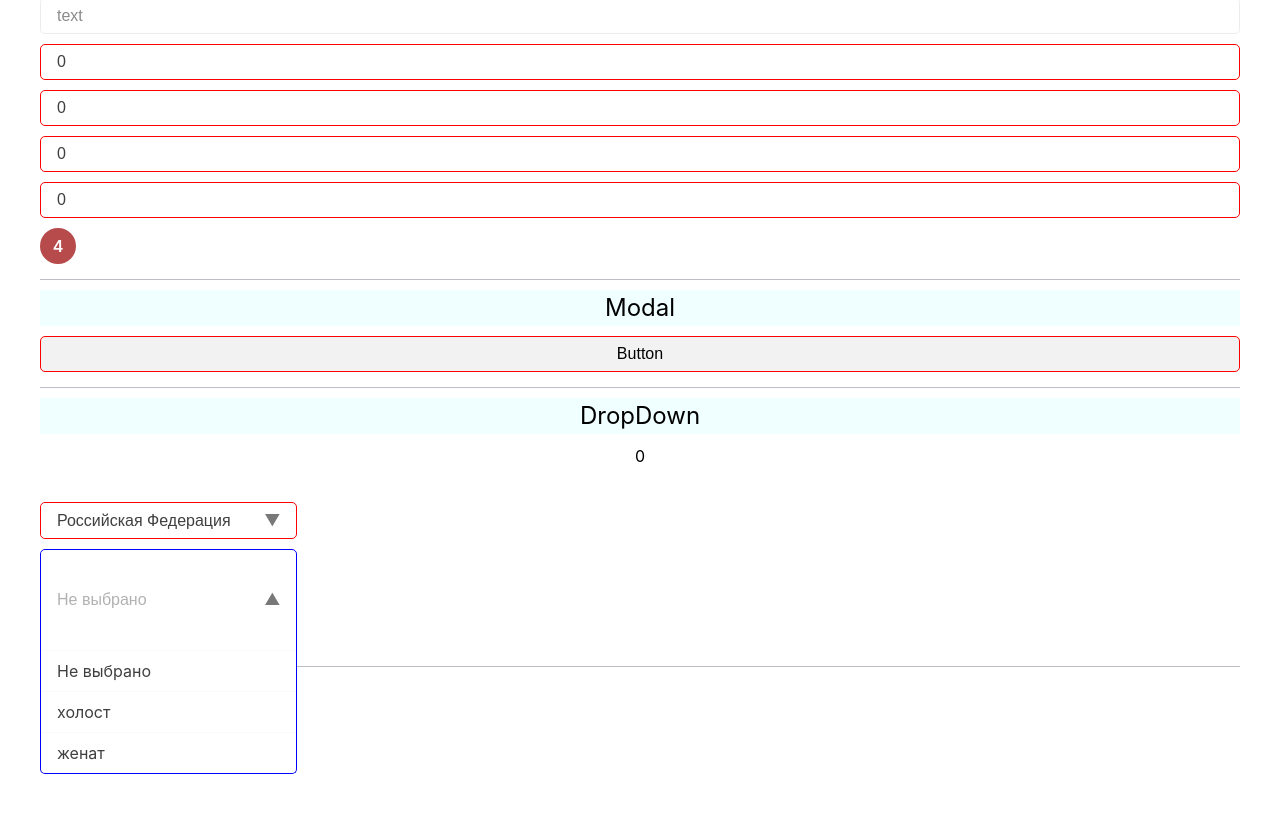
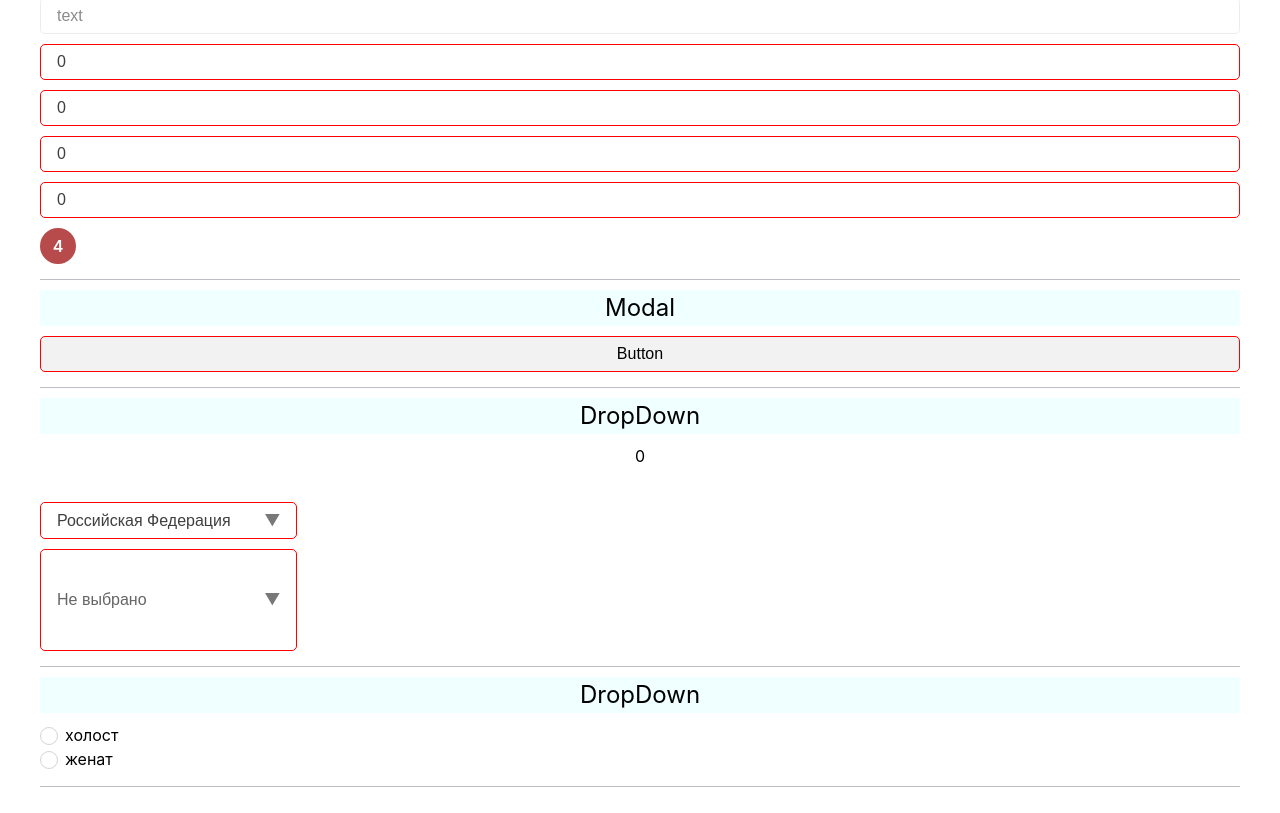
Before and after one commit to Smoren/vue3-hive-ui-kit, a Vue app: page / in a window 1280 px wide. Shown: the part 655-1468 px from the top of the page. Before the commit the page ends 1429 px from the top, so only its background shows below. Built offline with nearby package versions, Linux system fonts and the light colour scheme.

Commit message:
HiveRadion: added

```diff
--- a/src/App.vue
+++ b/src/App.vue
@@ -4,6 +4,7 @@ import WidgetWrapper from '@/WidgetWrapper.vue';
 import { HiveButton, HiveDialog, HiveLoader, HiveTextarea } from '.';
 import HiveInput from './components/hive-input/hive-input.vue';
 import HiveDropDown from './components/hive-drop-down/hive-drop-down.vue';
+import HiveRadioGroup from './components/hive-radio-group/hive-radio-group.vue';
 import HiveBadge from './components/hive-badge/hive-badge.vue';
 import { Option } from './common/types/select';
 import { useYearStore } from './stores/years';
@@ -191,6 +192,8 @@ const statusList = [
   },
 ];
 
+const radioGroup = ref(null);
+
 const date: Ref<Date | undefined> = ref();
 
 const yearStore = useYearStore();
@@ -282,7 +285,7 @@ const handleSearch = (value: string) => {
         {{ dd4 }}
         <br />
         {{ mm }}
-        <hive-drop-down v-model="dropdown" :options="optionsObject" :style="{ width: '300px' }" />
+        <hive-drop-down v-model="dropdown" :options="optionsObject" :style="{ width: '300px' }" value-field="id" />
         <!-- <hive-drop-down v-model="dd3" :options="optionsObjectSort" value-field="value" title-field="title" /> -->
         <!-- <hive-drop-down v-model="dd3" :options="optionsObjectSort" title-field="titl" value-field="valu" /> -->
         <!-- <hive-drop-down v-model="dd3" :options="yearList" title-field="title" value-field="value" with-null /> -->
@@ -295,9 +298,13 @@ const handleSearch = (value: string) => {
           value-field="id"
           with-null
           height="100px"
-          :focusOnMount="true"
         />
         <!-- <hive-drop-down v-model="mm" :options="statusList" title-field="title" value-field="id" /> -->
+      </widget-wrapper>
+      <!-- RadioGroup -->
+      <widget-wrapper title="DropDown">
+        {{ radioGroup }}
+        <hive-radio-group :options="maritalStatusList" v-model="radioGroup" title-field="title" value-field="id" />
       </widget-wrapper>
     </div>
   </div>
--- a/src/common/mixin/emits.ts
+++ b/src/common/mixin/emits.ts
@@ -28,10 +28,11 @@ export const onKeydown = (emit: Keydown, event: KeyboardEvent) => {
   emit('keydown', event);
 };
 
-export type Update<T> = (e: 'update:modelValue', value: T) => void;
+export type Update<T> = ((e: 'update:modelValue', value: T) => void) & ((e: 'change', value: T) => void);
 
 export const onUpdateModelValue = <T>(emit: Update<T>, value: T) => {
   emit('update:modelValue', value);
+  emit('change', value);
 };
 
 export type Click = (e: 'click', event: MouseEvent) => void;
--- a/src/components/hive-drop-down/hooks/use-filter.ts
+++ b/src/components/hive-drop-down/hooks/use-filter.ts
@@ -4,19 +4,19 @@ import { CurrentOptions, CurrentOptionsRef, Options, Value } from '@/common/type
 export type FilterConfig = {
   options: Options | undefined;
   modelValue: Value;
-  withUndefined: boolean;
-  withNull: boolean;
-  nullTitle: string;
   fieldTitle: string;
   fieldValue: string;
+  withUndefined?: boolean;
+  withNull?: boolean;
+  nullTitle?: string;
 };
 
 export const useFilter = ({
   options,
   modelValue,
-  withUndefined,
-  withNull,
-  nullTitle,
+  withUndefined = false,
+  withNull = false,
+  nullTitle = '',
   fieldTitle,
   fieldValue,
 }: FilterConfig) => {
--- /dev/null
+++ b/src/components/hive-radio-group/hive-radio-group.vue
@@ -0,0 +1,179 @@
+<script lang="ts" setup>
+import { CommonProps } from '@/common/mixin/props';
+import { ref, watch } from 'vue';
+import { Options, Value } from '@/common/types/select';
+import { useFilter } from '@/components/hive-drop-down/hooks/use-filter';
+import { useOnMount } from '@/common/hooks/use-mount';
+import { Mount, Unmount, Update, onUpdateModelValue } from '@/common/mixin/emits';
+
+export interface Props extends CommonProps {
+  modelValue: Value;
+  inline?: boolean;
+  options?: Options;
+  titleField?: string;
+  valueField?: string;
+}
+
+const props = withDefaults(defineProps<Props>(), {
+  inline: false,
+  titleField: 'title',
+  valueField: 'value',
+});
+
+type Emit = Mount & Unmount & Update<Value>;
+const emit = defineEmits<Emit>();
+
+useOnMount(emit);
+
+const currentValue = ref(props.modelValue);
+
+const { filteredOptions } = useFilter({
+  options: props.options,
+  modelValue: props.modelValue,
+  fieldTitle: props.titleField,
+  fieldValue: props.valueField,
+});
+
+const changeValue = (value: Value) => {
+  onUpdateModelValue<Value>(emit, value);
+  currentValue.value = value;
+};
+
+watch(
+  () => props.modelValue,
+  () => {
+    currentValue.value = props.modelValue;
+  },
+);
+
+watch(
+  () => props.options,
+  () => {
+    filteredOptions.value = useFilter({
+      options: props.options,
+      modelValue: props.modelValue,
+      fieldTitle: props.titleField,
+      fieldValue: props.valueField,
+    }).filteredOptions.value;
+  },
+);
+</script>
+
+<template>
+  <div>
+    <div class="fields" :class="{ inline: inline }">
+      <div
+        v-for="(option, i) in filteredOptions"
+        :key="option[i]"
+        class="field"
+        @click.prevent
+        @click="changeValue(option[1][valueField])"
+      >
+        <input
+          :id="`hive-radio-${option[1][valueField]}`"
+          :checked="option[1][valueField] === currentValue"
+          class="radio-input"
+          tabindex="0"
+          type="radio"
+        />
+        <label
+          class="input-label"
+          :for="`hive-radio-${option[1][valueField]}`"
+          :class="{ checked: option[1][valueField] === currentValue }"
+        >
+          {{ option[1][titleField] }}
+        </label>
+      </div>
+    </div>
+  </div>
+</template>
+
+<style lang="scss" scoped>
+@import '@/assets/variables.scss';
+
+$transition-duration: 0.1s;
+$transition-type: ease;
+$transiton: $transition-duration $transition-type;
+$transitions: border $transiton, opacity $transiton, transform $transiton, box-shadow $transiton,
+  -webkit-transform $transiton, -webkit-box-shadow $transiton;
+$inner-size: 18px;
+$outer-size: $inner-size - 2px;
+$border-radius: 100%;
+$top: calc(50% - ($outer-size/2));
+$base-addition: 5px;
+$paddint-left: max(25px, $outer-size + $base-addition);
+$gap: 15px;
+
+.fields {
+  width: fit-content;
+
+  &.inline {
+    display: flex;
+    gap: $gap;
+    flex-wrap: wrap;
+  }
+
+  .field {
+    position: relative;
+    padding-left: $paddint-left;
+    display: flex;
+    align-items: center;
+    min-height: $outer-size;
+  }
+
+  .radio-input {
+    z-index: -1;
+    cursor: pointer;
+    position: absolute;
+    top: 0;
+    left: 0;
+    opacity: 0;
+    outline: none;
+    -webkit-box-sizing: border-box;
+    box-sizing: border-box;
+    padding: 0;
+    display: none;
+  }
+
+  .input-label {
+    &::after {
+      position: absolute;
+      width: $inner-size;
+      height: $inner-size;
+      text-align: center;
+      transition: $transitions;
+      border: none;
+      content: '';
+      top: $top;
+      left: 0;
+      border-radius: $border-radius;
+      transform: scale(0.5);
+    }
+
+    &::before {
+      position: absolute;
+      transition: $transitions;
+      border: 1px solid #d4d4d5;
+      content: '';
+      transform: none;
+      width: $outer-size;
+      height: $outer-size;
+      border-radius: $border-radius;
+      top: $top;
+      left: 0;
+    }
+
+    &.checked {
+      &::after {
+        background-color: #000000f2;
+        opacity: 1;
+      }
+
+      &::before {
+        background: #ffffff;
+        border-color: #22242659;
+      }
+    }
+  }
+}
+</style>
```
